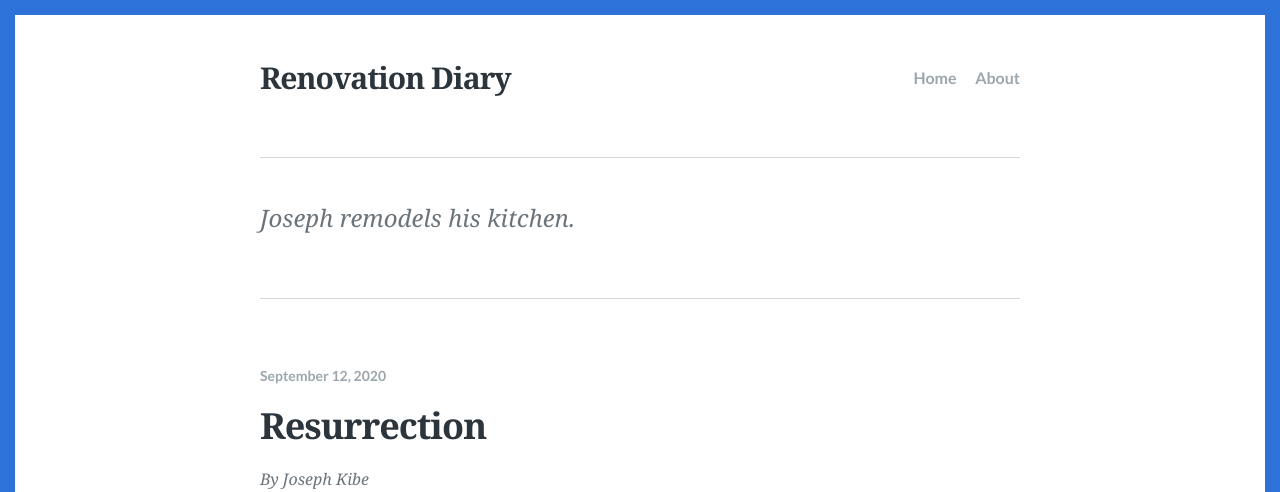
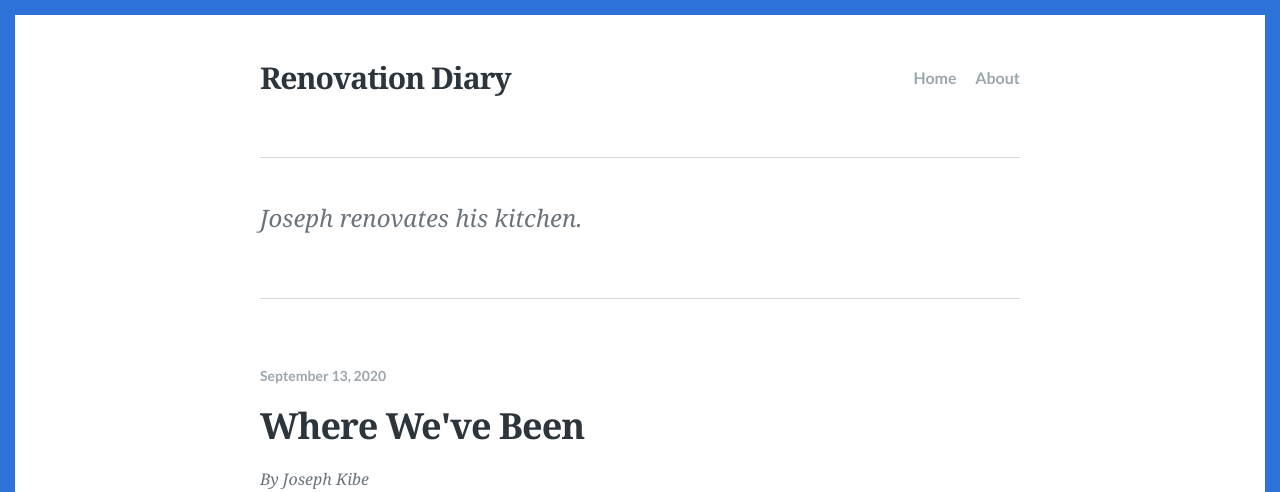
Before and after one commit to jkibe/kitchen145, a Jekyll site: the page built from index.html, in a window 1280 px wide. Shown: the top 492 px of the page. Built offline with Jekyll 4.4.1, drawn with Linux system fonts in a browser that asks for light colours; some web fonts are replaced; the list of posts is cut into pages by our own code; some of the changed text lies outside the part shown; grey boxes are pictures that could not be loaded.

```diff
--- a/_config.yml
+++ b/_config.yml
@@ -12,7 +12,7 @@ lang: en-US
 title: "Renovation Diary"
 
 # A description of your site for meta tag, search engine results.
-description: "Joseph remodels his kitchen."
+description: "Joseph renovates his kitchen."
 
 # The subpath of your site, e.g. /blog, for generating urls.
 baseurl: "/kitchen145"
--- a/_sass/_content.scss
+++ b/_sass/_content.scss
@@ -55,6 +55,12 @@
 
 .read-more {
   font-weight: bold;
+}
+
+.image-caption {
+  text-align: center;
+  margin: 0 0 1.5em 0;
+  font-size: 80%;
 }
 
 /* Author profile */
```
Also changed, not shown: _posts/2020-09-13-where-weve-been.md (added, +52 -0 lines), images/sketch.png (added), images/sketch2.png (added), 14 other files.
